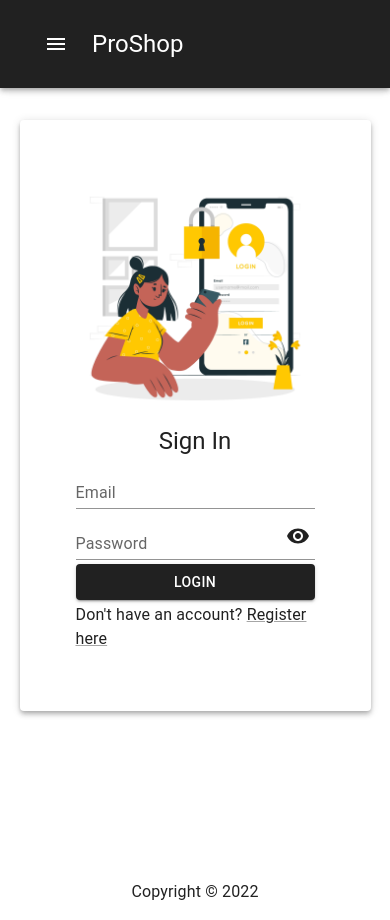
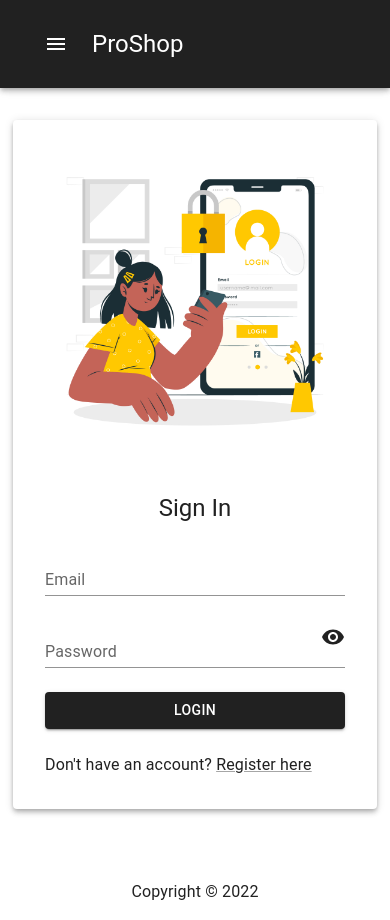
Before and after one commit to Vanshika-73/Proshop, a React app: page /login in a window 390 px wide. Built offline with nearby package versions, Linux system fonts and the light colour scheme; no server answers; the HTML template or start-up script is replaced by a standard one.

Commit message:
fix-login-page-responsiveness-updated

```diff
--- a/src/screens/Login.jsx
+++ b/src/screens/Login.jsx
@@ -1,4 +1,4 @@
-import { Alert, Box, Button, Link, Paper, Stack, TextField, Typography, useMediaQuery, useTheme } from "@mui/material";
+import {Alert,Box,Button,Link,Paper,Stack,TextField,Typography}from "@mui/material";
 import React, { useEffect } from "react";
 import { useState } from "react";
 import VisibilityIcon from "@mui/icons-material/Visibility";
@@ -8,16 +8,12 @@ import { loginUser } from "../slices/UserSlice";
 import { useNavigate } from "react-router";
 import { login } from "../assets";
 
-
 function Login() {
-  const { userInfo, error } = useSelector((state) => state.user);
+  const { userInfo,error } = useSelector((state) => state.user);
 
   useEffect(() => {
     userInfo && navigate("/");
   }, [userInfo]);
-
-  const theme = useTheme();
-  const isSmallScreen = useMediaQuery(theme.breakpoints.down('sm'));
 
   const [email, setEmail] = useState("");
   const [password, setPassword] = useState("");
@@ -26,38 +22,64 @@ function Login() {
   // const [error, setError] = useState(null);
   const dispatch = useDispatch();
   const navigate = useNavigate();
-  const handleSubmit = async (e) => {
+  const handleSubmit = async(e) => {
     e.preventDefault();
     dispatch(loginUser({ email, password }));
   };
-
   return (
     <Stack justifyContent={"center"} alignItems={"center"}>
       <form onSubmit={handleSubmit}>
         <Paper
           elevation={4}
           sx={{
-            width: isSmallScreen ? "90vw" : "60vw",
-            height: "70vh",
+            minWidth: "60vw",
+            minHeight: "70vh",
             margin: 2,
-            padding: 7,
+            padding: {
+              xs: 4,
+              sm: 8,
+            },
             display: "flex",
-            flexDirection: isSmallScreen ? "column" : "row",
             justifyContent: "space-between",
+            flexDirection: {
+              xs: "column",
+              lg: "row",
+            },
+            gap: 5,
           }}
         >
-          <Box sx={{ height: "100%", width: isSmallScreen ? "100%" : "60%" }}>
-            <img src={login} alt="" style={{ height: "100%", width: "100%", objectFit: "cover" }} />
-          </Box>
+          {/* <Box sx={{ height: "100%", width: "60%" }}>
+            <img src={login} alt="" style={{ height: "100%" }} />
+          </Box> */}
           <Box
             sx={{
+              height: {
+                xs: "300px",
+                md: "380px",
+                lg: "450px",
+              },
+              width: {
+                xs: "100%",
+                lg: "50%",
+              },
+              display: "flex",
+              justifyContent: "center",
+              alignItems: "center",
+            }}
+          >
+          <img src={login} alt="" style={{ height: "100%" }} />
+         </Box>
+         <Box  sx={{
               height: "100%",
-              width: isSmallScreen ? "100%" : "40%",
+              width: {
+                xs: "100%",
+                lg: "50%",
+              },
               display: "flex",
               flexDirection: "column",
-              justifyContent: "space-evenly",
-            }}
-          >
+              justifyContent: "space-between",
+              gap: 3,
+            }}>
             <Typography sx={{ textAlign: "center" }} variant="h5">
               Sign In
             </Typography>
@@ -71,7 +93,7 @@ function Login() {
               variant="standard"
               fullWidth
             />
-            <Box sx={{ position: "relative" }}>
+            <Box sx={{ display: "flex", position: "relative" }}>
               <TextField
                 error={password_err}
                 value={password}
@@ -87,9 +109,8 @@ function Login() {
                   sx={{
                     cursor: "pointer",
                     position: "absolute",
-                    right: "5px",
-                    top: "50%",
-                    transform: "translateY(-50%)",
+                    right: "0%",
+                    bottom: "40%",
                   }}
                   onClick={() => setShow(!show)}
                 />
@@ -98,9 +119,8 @@ function Login() {
                   sx={{
                     cursor: "pointer",
                     position: "absolute",
-                    right: "5px",
-                    top: "50%",
-                    transform: "translateY(-50%)",
+                    right: "0%",
+                    bottom: "40%",
                   }}
                   onClick={() => setShow(!show)}
                 />
```
